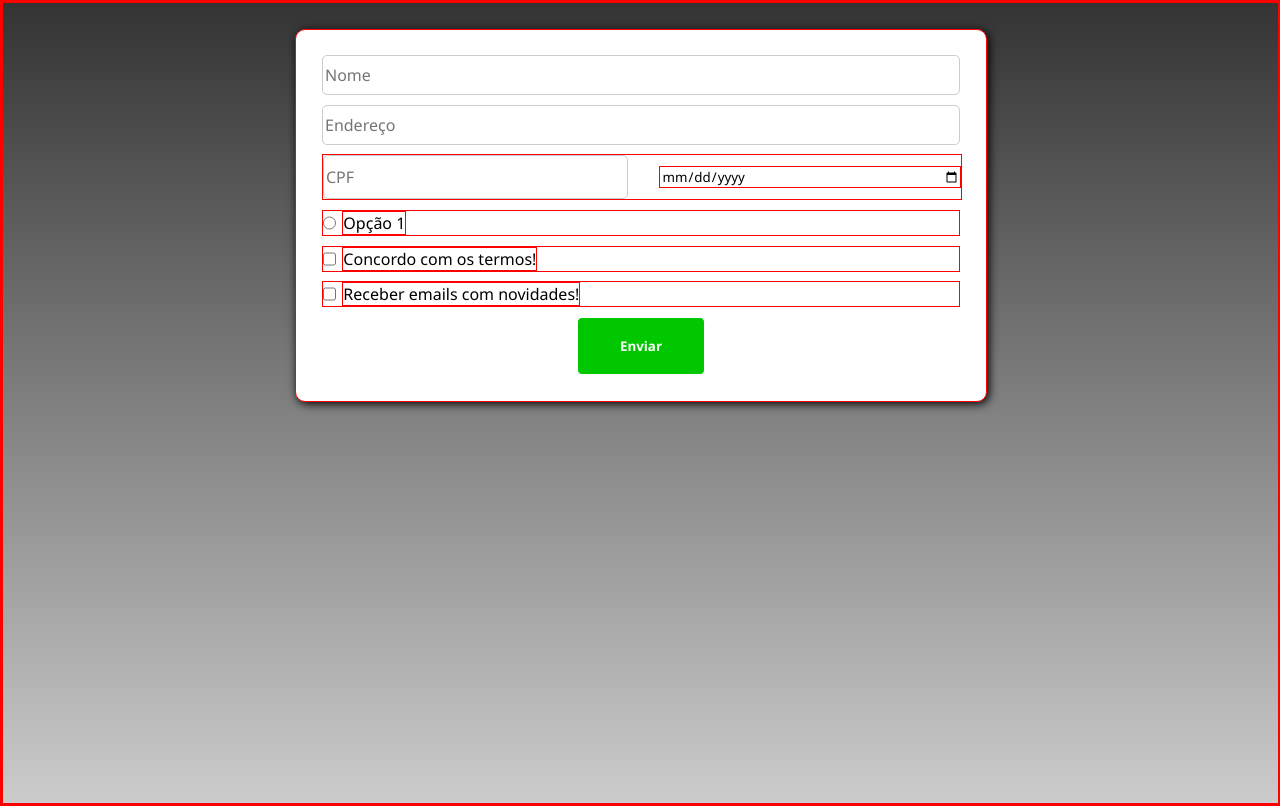
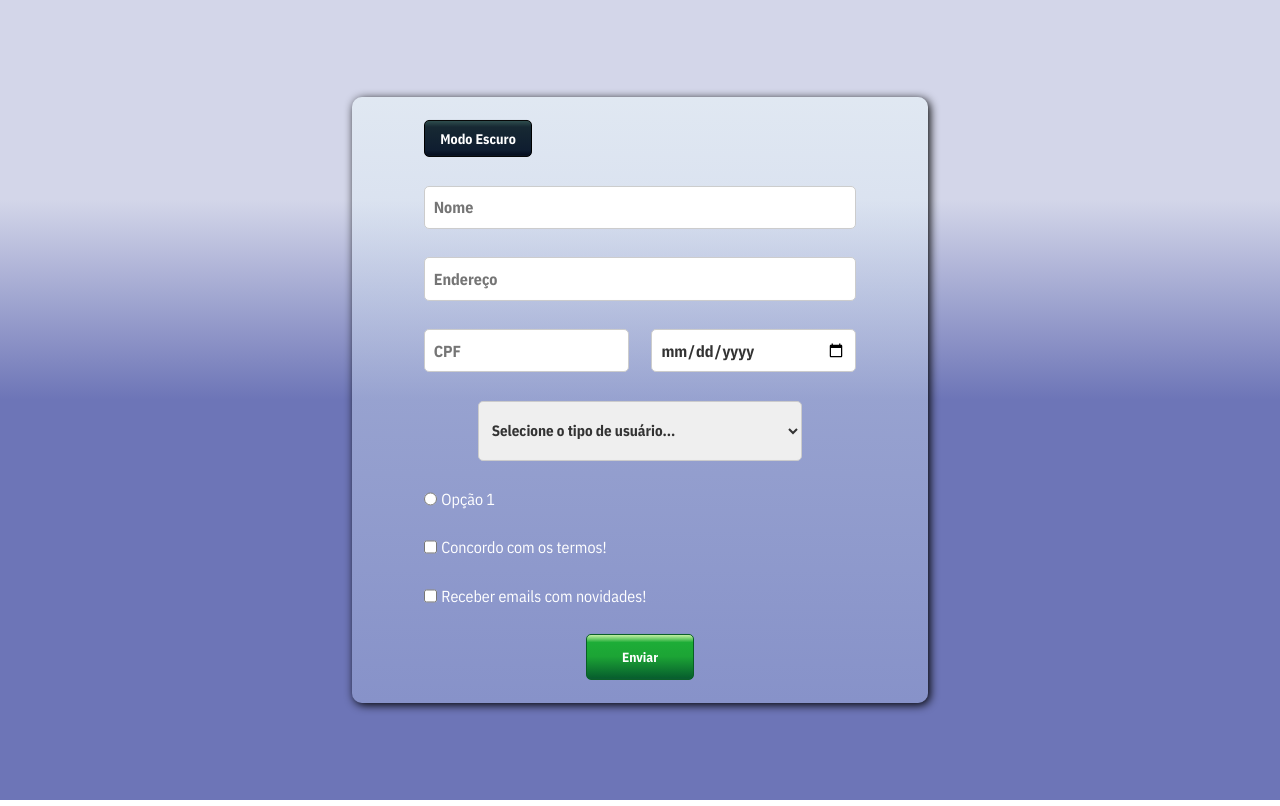
Before and after one commit to dukyelf/formulario, a plain HTML site: page index.html in a window 1280 px wide. Drawn offline with nearby package versions, Linux system fonts and the light colour scheme.

Commit message:
Add files via upload

```diff
--- /dev/null
+++ b/dark.css
@@ -0,0 +1,175 @@
+@import url('https://fonts.googleapis.com/css2?family=IBM+Plex+Sans+Condensed:ital,wght@0,100;0,200;0,300;0,400;0,500;0,600;0,700;1,100;1,200;1,300;1,400;1,500;1,600;1,700&family=Inter:ital,opsz,wght@0,14..32,100..900;1,14..32,100..900&family=Manjari:wght@100;400;700&family=Poppins:ital,wght@0,100;0,200;0,300;0,400;0,500;0,600;0,700;0,800;0,900;1,100;1,200;1,300;1,400;1,500;1,600;1,700;1,800;1,900&family=Roboto+Condensed:ital,wght@0,100..900;1,100..900&display=swap');
+
+*{
+    margin: 0;
+    outline: 0px solid red;
+    font-family: IBM Plex Sans Condensed;
+}
+
+body{
+    background: linear-gradient(180deg,rgb(61, 67, 97) 25%, rgb(16, 20, 48) 50%);
+}
+.principal{
+    width: 100%;
+    height: 100vh;
+}
+.formulario{
+    display: flex;
+    flex-direction: column;
+    width: 45%;
+    border-radius: 10px 10px;
+    gap: 3%;
+    background: linear-gradient(180deg,#41474670, #11131870);
+    box-shadow: 2px 2px 10px;
+    justify-content: center;
+    position: absolute;
+    top: 50%;
+    left: 50%;
+    transform: translate(-50%, -50%);
+}
+
+.formularioitens{
+    display: flex;
+    flex-direction: column;
+    padding-block: 4%;
+    justify-content: space-between;
+    align-self: center;
+    width: 75%;
+    height: 70dvh;
+}
+.form-grupo-cpf-data{
+    width: 100%;
+    display: flex;
+    flex-direction: row;
+    gap: 5%;
+    align-items: center;
+}
+.cpf, .data_nascimento{
+    width: 50%;
+}
+input[type='text']{
+    height: 3vh;
+    padding: 2%;
+    border: 1px solid #ffffff;
+    background-color: rgb(24, 25, 30);
+    border-radius: 5px;
+    font-size: 16px;
+    color: #ffffff;
+    font-weight: bold;
+}
+input[type="text"]:focus, select:focus, input[type="date"]:focus{
+    box-shadow: orange 0px 0px 10px 2px;
+    transition: border-color .15s ease-in-out, box-shadow .15s ease-in-out;
+}
+
+input[type="date"]{
+    height: 3vh;
+    padding: 2%;
+    border: 1px solid #ffffff;
+    background-color: rgb(24, 25, 30);
+    border-radius: 5px;
+    font-size: 16px;
+    color: #ffffff;
+    font-weight: bold;
+}
+
+select{
+    height: 7.5vh;
+    padding: 2%;
+    border: 1px solid #ffffff;
+    background-color: rgb(24, 25, 30);
+    border-radius: 5px;
+    font-size: 16px;
+    color: #ffffff;
+    font-weight: bold;
+}
+
+
+.selecao{
+    align-self: center;
+}
+
+.formgruporadio, .formgrupocheckbox{
+    display: flex;
+    flex-direction: row;
+    gap:1%;
+    color: white;
+}
+
+.botaoenviar{
+    width: 25%;
+    align-self: center;
+    padding: 3%;
+    border-radius: 5px;
+    outline: none;
+    border: 1px solid rgb(8, 95, 37);
+    background: linear-gradient(180deg,#c4f0a3 0%, #1dad37 17%, #1ca435 49%, #065c2d 100%);
+    font-weight: bolder;
+    color: white;
+    transition: all 0.1s ease-in-out;
+    cursor: pointer;
+}
+
+.botaoenviar:hover{
+    transform: scale(1.02);
+    background: linear-gradient(180deg,#ebfedc 0%, #5fc471 17%, #3cc154 49%, #219454 100%);
+    box-shadow: rgb(123, 255, 0) 0px 0px 10px 2px;
+}
+
+.botaomodoescuro{
+    background: linear-gradient(180deg,rgb(226, 238, 238) 0%, rgb(190, 199, 204) 17%, rgb(158, 172, 190) 83%, rgb(107, 123, 158) 100%);
+    padding-block: 2%;
+    color: rgb(0, 0, 0);
+    font-size: 11px;
+    border: 1px solid rgb(52, 73, 137);
+    border-radius: 5px;
+    width: 25%;
+    transition: all 0.1s ease-in-out;
+    font-weight: bold;
+    font-size: 14px;
+}
+
+.botaomodoescuro:hover{
+    transform: scale(1.02);
+    box-shadow: rgb(138, 199, 255) 0px 0px 10px 2px;
+    background: linear-gradient(180deg,rgb(243, 246, 246) 0%, rgb(230, 233, 235) 17%, rgb(202, 212, 226) 83%, rgb(164, 176, 203) 100%);
+}
+
+@media screen and (max-width: 415px){
+    .formulario{
+        width: 90%;
+        height: 80dvh;
+        margin-top: 5%;
+        gap: 7%
+    }
+
+    .form-grupo-cpf-data{
+        flex-direction: column;
+        gap: 10%;
+    }
+
+    .cpf, .data_nascimento{
+        width: 95%
+    }
+
+select{
+    width: 100%;
+}
+
+    .data_nascimento{
+        margin-top: 10%;
+        height: 5vh;
+        border: 1px solid #cccccc;
+        border-radius: 5px;
+    }
+
+    .botaoenviar{
+        padding: 10%;
+        width: 80%;
+        font-size: 30px;
+    }
+
+    p{
+        font-size: 15pt;
+    }
+}
--- a/index.html
+++ b/index.html
@@ -3,18 +3,29 @@
 <head>
     <meta charset="UTF-8">
     <meta name="viewport" content="width=device-width, initial-scale=1.0">
-    <link rel="stylesheet" href="style.css">
+    <link rel="stylesheet" href="light.css" id="tema">
     <title>Tags de Formulário</title>
 </head>
 <body>
     <section class="principal">
         <form action="#" class="formulario">
+
+            <div class="formularioitens">
+                <div class="areamodoescro">
+                <button class="botaomodoescuro" id="modo" onclick="modoEscuro()">Modo Escuro</button>
+            </div>
             <input type="text" placeholder="Nome" name="nome">
             <input type="text" placeholder="Endereço" name="endereco">
             <div class="form-grupo-cpf-data">
-                <input type="text" placeholder="CPF" name="cpf" class="cpf" maxlength="11">
+                <input type="text" placeholder="CPF" name="cpf" class="cpf" required maxlength="11">
                 <input type="date" name="data_nascimento" class="data_nascimento">
             </div>
+            <select name="selecao" id="selecao" class="selecao">
+                <option value="" selected disabled>Selecione o tipo de usuário...</option>
+                <option value="adm">Administrador</option>
+                <option value="master">Funcionário</option>
+                <option value="funcionario">Master</option>
+            </select>
             <div class="formgruporadio">
             <input type="radio" name="opcao">
             <p class="formgruporadiotexto">Opção 1</p></div>
@@ -26,9 +37,9 @@
             <input type="checkbox" name="termos-2">
             <p class="formgroupcheckboxtexto">Receber emails com novidades!</p>
         </div>
-        <input type="submit" class="botaoenviar" value="Enviar">
-
+        <input type="submit" class="botaoenviar" value="Enviar"></div>
         </form>
     </section>
+    <script src="main.js"></script>
 </body>
 </html>
--- /dev/null
+++ b/light.css
@@ -0,0 +1,171 @@
+@import url('https://fonts.googleapis.com/css2?family=IBM+Plex+Sans+Condensed:ital,wght@0,100;0,200;0,300;0,400;0,500;0,600;0,700;1,100;1,200;1,300;1,400;1,500;1,600;1,700&family=Inter:ital,opsz,wght@0,14..32,100..900;1,14..32,100..900&family=Manjari:wght@100;400;700&family=Poppins:ital,wght@0,100;0,200;0,300;0,400;0,500;0,600;0,700;0,800;0,900;1,100;1,200;1,300;1,400;1,500;1,600;1,700;1,800;1,900&family=Roboto+Condensed:ital,wght@0,100..900;1,100..900&display=swap');
+
+*{
+    margin: 0;
+    outline: 0px solid red;
+    font-family: IBM Plex Sans Condensed;
+}
+
+body{
+    background: linear-gradient(180deg,rgb(211, 214, 233) 25%, rgb(109, 117, 183) 50%);
+}
+.principal{
+    width: 100%;
+    height: 100vh;
+}
+.formulario{
+    display: flex;
+    flex-direction: column;
+    width: 45%;
+    border-radius: 10px 10px;
+    gap: 3%;
+    background: linear-gradient(180deg,#f1fffe70, #a8b7e070);
+    box-shadow: 2px 2px 10px;
+    justify-content: center;
+    position: absolute;
+    top: 50%;
+    left: 50%;
+    transform: translate(-50%, -50%);
+}
+
+.formularioitens{
+    display: flex;
+    flex-direction: column;
+    padding-block: 4%;
+    justify-content: space-between;
+    align-self: center;
+    width: 75%;
+    height: 70dvh;
+}
+.form-grupo-cpf-data{
+    width: 100%;
+    display: flex;
+    flex-direction: row;
+    gap: 5%;
+    align-items: center;
+}
+.cpf, .data_nascimento{
+    width: 50%;
+}
+input[type='text']{
+    height: 3vh;
+    padding: 2%;
+    border: 1px solid #ccc;
+    border-radius: 5px;
+    font-size: 16px;
+    color: #333;
+    font-weight: bold;
+}
+input[type="text"]:focus, select:focus, input[type="date"]:focus{
+    box-shadow: rgb(66, 80, 162) 0px 0px 10px 2px;
+    transition: border-color .15s ease-in-out, box-shadow .15s ease-in-out;
+}
+
+input[type="date"]{
+    height: 3vh;
+    padding: 2%;
+    border: 1px solid #ccc;
+    border-radius: 5px;
+    font-size: 16px;
+    color: #333;
+    font-weight: bold;
+}
+
+select{
+    height: 7.5vh;
+    padding: 2%;
+    border: 1px solid #ccc;
+    border-radius: 5px;
+    font-size: 15px;
+    color: #333;
+    width: 75%;
+    font-weight: bold;
+}
+
+.selecao{
+    align-self: center;
+}
+
+.formgruporadio, .formgrupocheckbox{
+    display: flex;
+    flex-direction: row;
+    gap:1%;
+    color: white;
+}
+
+.botaoenviar{
+    width: 25%;
+    align-self: center;
+    padding: 3%;
+    border-radius: 5px;
+    outline: none;
+    border: 1px solid rgb(8, 95, 37);
+    background: linear-gradient(180deg,#c4f0a3 0%, #1dad37 17%, #1ca435 49%, #065c2d 100%);
+    font-weight: bolder;
+    color: white;
+    transition: all 0.1s ease-in-out;
+    cursor: pointer;
+}
+
+.botaoenviar:hover{
+    transform: scale(1.02);
+    background: linear-gradient(180deg,#ebfedc 0%, #5fc471 17%, #3cc154 49%, #219454 100%);
+    box-shadow: rgb(123, 255, 0) 0px 0px 10px 2px;
+}
+
+.botaomodoescuro{
+    background: linear-gradient(180deg,rgba(46, 77, 77, 1) 0%, rgba(23, 41, 51, 1) 17%, rgba(15, 29, 48, 1) 83%, rgba(3, 11, 28, 1) 100%);
+    padding-block: 2%;
+    color: white;
+    font-size: 14px;
+    border: 1px solid black;
+    border-radius: 5px;
+    width: 25%;
+    transition: all 0.1s ease-in-out;
+    font-weight: bold;
+}
+
+.botaomodoescuro:hover{
+    transform: scale(1.02);
+    box-shadow: orange 0px 0px 10px 2px;
+    background: linear-gradient(180deg,rgb(82, 122, 122) 0%, rgb(40, 66, 80) 17%, rgb(29, 48, 75) 83%, rgb(10, 25, 58) 100%);
+}
+
+@media screen and (max-width: 415px){
+    .formulario{
+        width: 90%;
+        height: 80dvh;
+        margin-top: 5%;
+        gap: 7%
+    }
+
+    .form-grupo-cpf-data{
+        flex-direction: column;
+        gap: 10%;
+    }
+
+    .cpf, .data_nascimento{
+        width: 95%
+    }
+
+select{
+    width: 100%;
+}
+
+    .data_nascimento{
+        margin-top: 10%;
+        height: 5vh;
+        border: 1px solid #cccccc;
+        border-radius: 5px;
+    }
+
+    .botaoenviar{
+        padding: 10%;
+        width: 80%;
+        font-size: 30px;
+    }
+
+    p{
+        font-size: 15pt;
+    }
+}
--- /dev/null
+++ b/main.js
@@ -0,0 +1,10 @@
+function modoEscuro(){
+    const link = document.getElementById("tema");
+    if (link.getAttribute("href") === "light.css") {
+        link.setAttribute("href", "dark.css");
+        document.querySelector("#modo").innerHTML = "Modo Claro"
+    } else {
+        link.setAttribute("href", "light.css");
+        document.querySelector("#modo").innerHTML = "Modo Escuro"
+    }
+}
```
